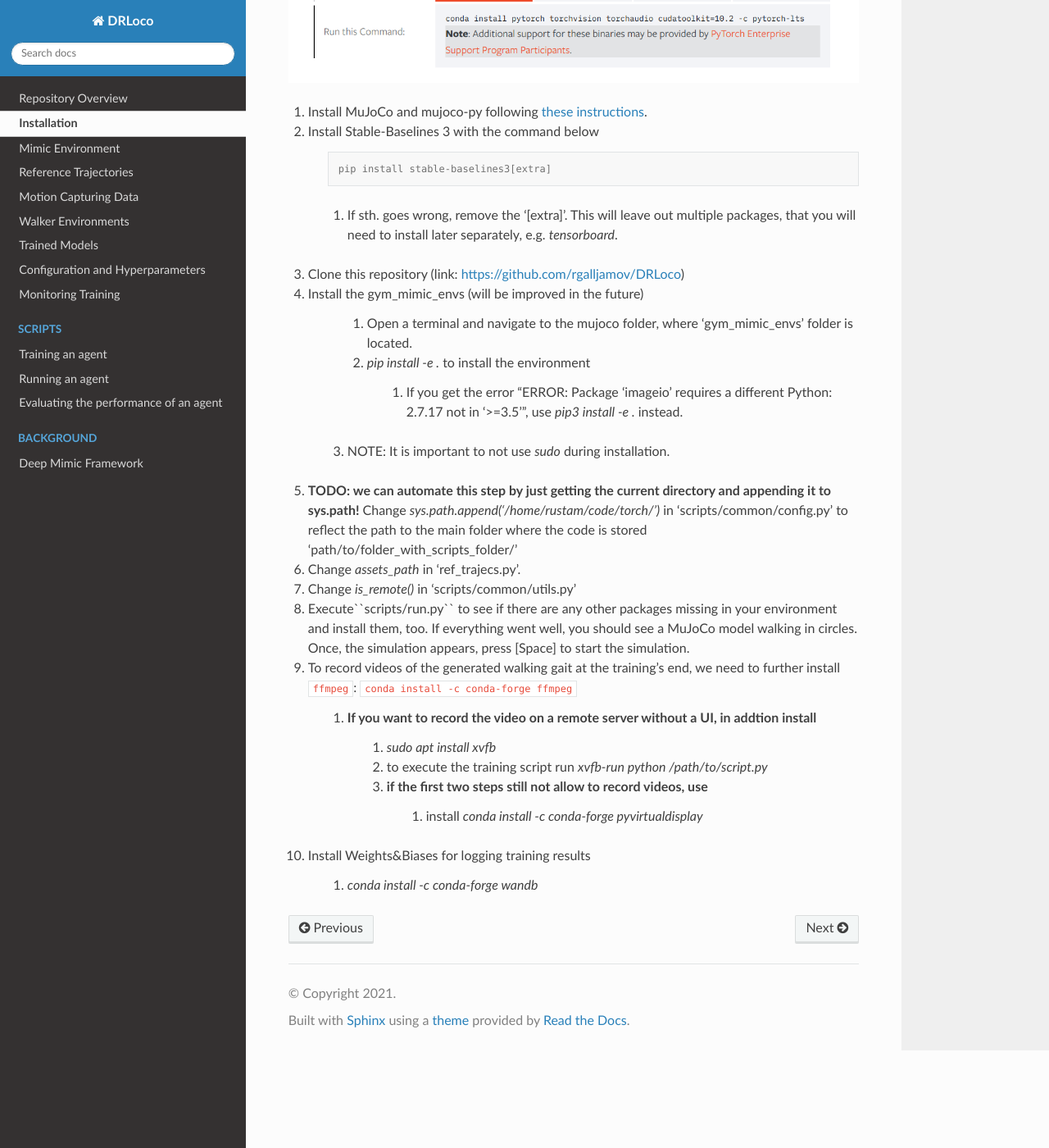
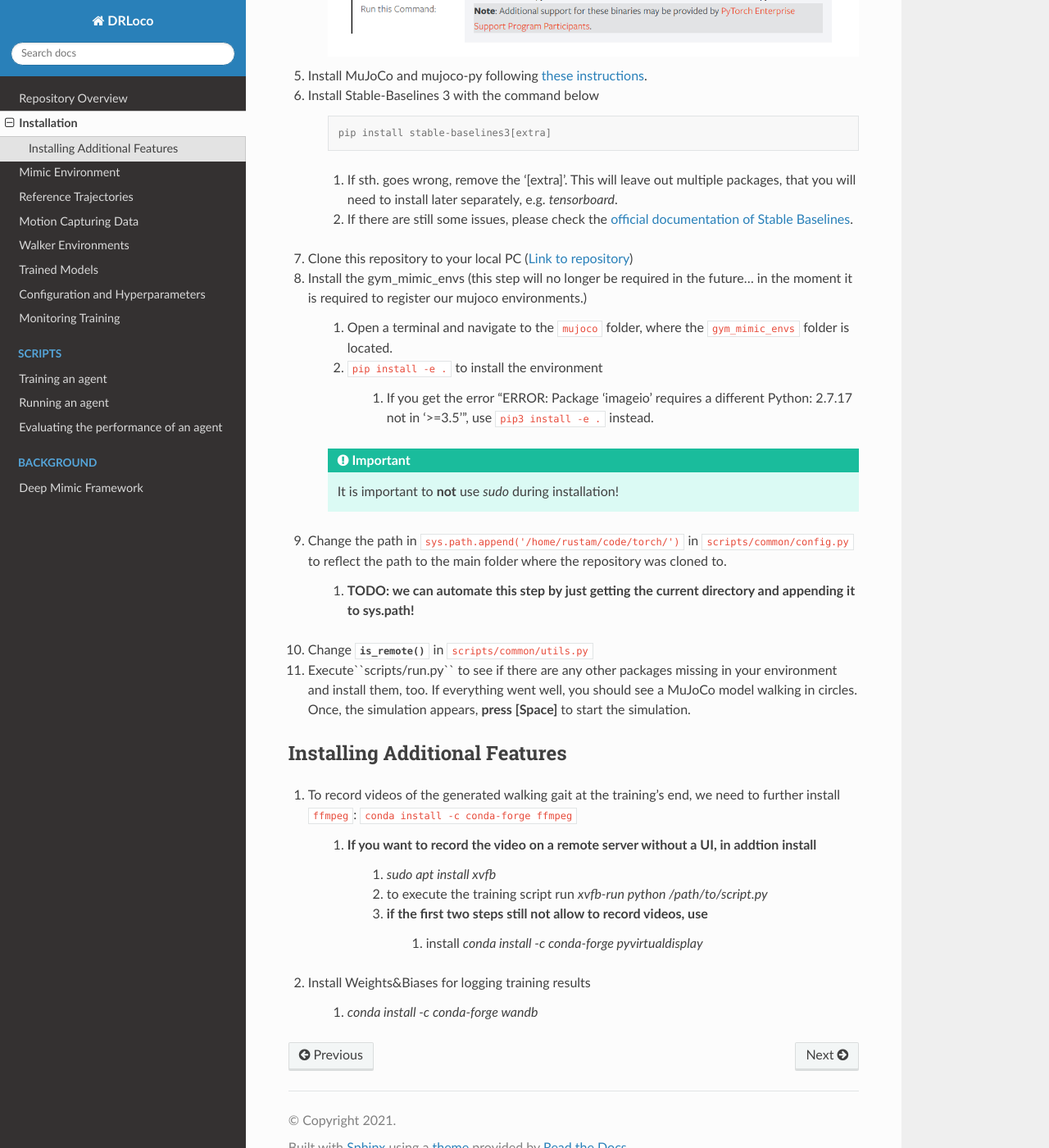
Before and after one commit to rgalljamov/DRLoco, a Sphinx documentation site: the page built from docs/main/install.rst, in a window 1280 px wide and 1400 px high, scrolled down 999 px. Shown: the whole window at 82% size. Built offline with Sphinx 7.4.7 and the Read the Docs theme 2.0.0, drawn with Linux system fonts in a browser that asks for light colours.

Commit message:
DOC: Improve installation instructions

```diff
--- a/docs/main/install.rst
+++ b/docs/main/install.rst
@@ -29,8 +29,7 @@ This page guides you through the installation process to get up and running with
 
 #. Install *PyTorch* using the `official installation guide <https://pytorch.org/get-started/locally/>`_ choosing the following options:
 
-.. image:: ../_static/images/pytorch_installation_configuration.png
-
+	.. image:: ../_static/images/pytorch_installation_configuration.png
 
 #. Install MuJoCo and mujoco-py following `these instructions <https://github.com/openai/mujoco-py#install-mujoco>`_.
 
@@ -42,26 +41,33 @@ This page guides you through the installation process to get up and running with
 
 	#. If sth. goes wrong, remove the '[extra]'. This will leave out multiple packages, that you will need to install later separately, e.g. *tensorboard*.
 
-
-#. Clone this repository (link: https://github.com/rgalljamov/DRLoco)
-
-#. Install the gym_mimic_envs (will be improved in the future)
-
-	1. Open a terminal and navigate to the mujoco folder, where 'gym_mimic_envs' folder is located.
-	2. `pip install -e .` to install the environment
-
-	    1. If you get the error "ERROR: Package 'imageio' requires a different Python: 2.7.17 not in '>=3.5'", use `pip3 install -e .` instead.
-
-    3. NOTE: It is important to not use `sudo` during installation.
+	#. If there are still some issues, please check the `official documentation of Stable Baselines <https://stable-baselines3.readthedocs.io/en/master/guide/install.html>`_.
 
 
-#. **TODO: we can automate this step by just getting the current directory and appending it to sys.path!** Change `sys.path.append('/home/rustam/code/torch/')` in 'scripts/common/config.py' to reflect the path to the main folder where the code is stored 'path/to/folder_with_scripts_folder/'
+#. Clone this repository to your local PC (`Link to repository <https://github.com/rgalljamov/DRLoco>`_)
 
-#. Change `assets_path` in 'ref_trajecs.py'.
+#. Install the gym_mimic_envs (this step will no longer be required in the future... in the moment it is required to register our mujoco environments.)
 
-#. Change `is_remote()` in 'scripts/common/utils.py'
+	1. Open a terminal and navigate to the ``mujoco`` folder, where the ``gym_mimic_envs`` folder is located.
+	2. ``pip install -e .`` to install the environment
 
-#. Execute``scripts/run.py`` to see if there are any other packages missing in your environment and install them, too. If everything went well, you should see a MuJoCo model walking in circles. Once, the simulation appears, press [Space] to start the simulation.
+	    1. If you get the error "ERROR: Package 'imageio' requires a different Python: 2.7.17 not in '>=3.5'", use ``pip3 install -e .`` instead.
+
+    	.. important:: It is important to **not** use *sudo* during installation!
+
+
+#. Change the path in ``sys.path.append('/home/rustam/code/torch/')`` in ``scripts/common/config.py`` to reflect the path to the main folder where the repository was cloned to.
+
+	#. **TODO: we can automate this step by just getting the current directory and appending it to sys.path!**
+
+#. Change :func:`is_remote` in ``scripts/common/utils.py``
+
+#. Execute``scripts/run.py`` to see if there are any other packages missing in your environment and install them, too. If everything went well, you should see a MuJoCo model walking in circles. Once, the simulation appears, **press [Space]** to start the simulation.
+
+
+
+Installing Additional Features
+===============================
 
 #. To record videos of the generated walking gait at the training's end, we need to further install ``ffmpeg``: ``conda install -c conda-forge ffmpeg``
 
```
Also changed, not shown: 1 other file.
